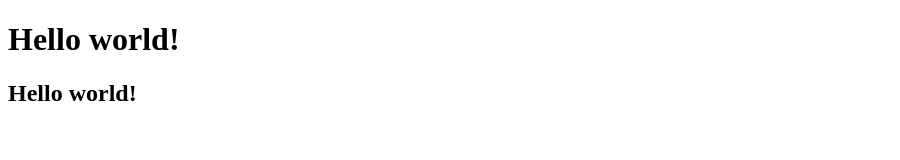
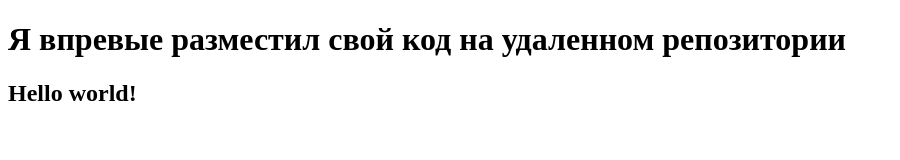
Before and after one commit to shobik12/new-repo, a plain HTML site: page index.html in a window 1280 px wide. Shown: the whole page, without its empty margins (0-900 px from the left). Drawn offline with Linux system fonts and the light colour scheme.

Commit message:
new commit

```diff
--- a/index.html
+++ b/index.html
@@ -3,10 +3,10 @@
 <head>
     <meta charset="UTF-8">
     <meta name="viewport" content="width=device-width, initial-scale=1.0">
-    <title>Document</title>
+    <title>New git project</title>
 </head>
 <body>
-    <h1>Hello world!</h1>
+    <h1>Я впревые разместил свой код на удаленном репозитории</h1>
     <h2>Hello world!</h2>
 </body>
 </html>
```
Also changed, not shown: 1 other file.
